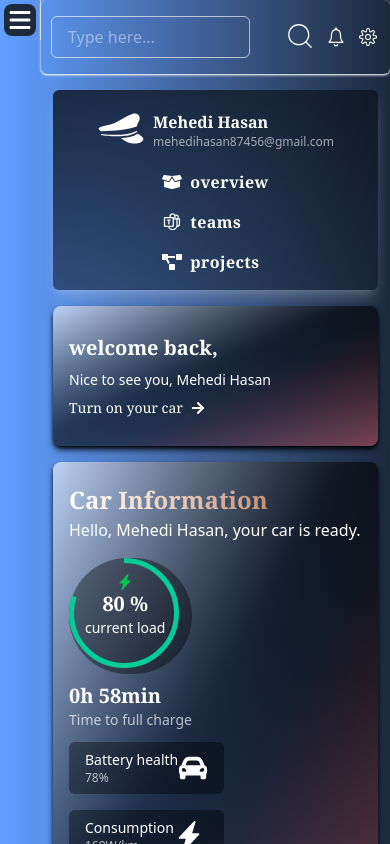
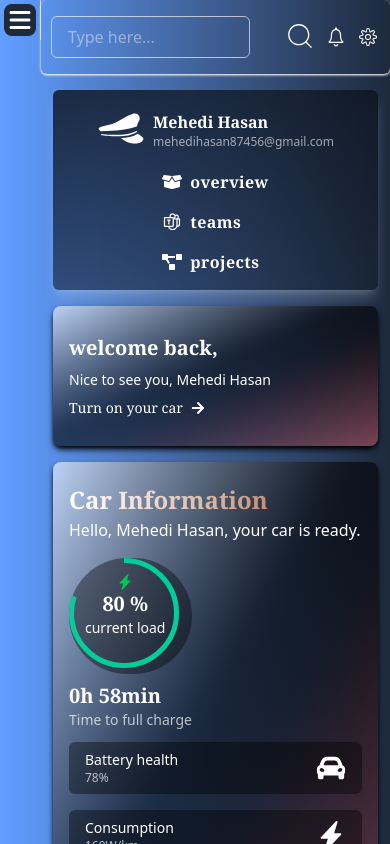
Before and after one commit to mehediweb01/Admin-Vision-Dashboard, a React (Vite) app: page /profile in a window 390 px wide. Shown: the top 844 px of the page. Built offline with nearby package versions, Linux system fonts and the light colour scheme.

Commit message:
Profile page complete

```diff
--- a/src/components/profile/CarInformation.jsx
+++ b/src/components/profile/CarInformation.jsx
@@ -24,7 +24,7 @@ const CarInformation = () => {
     },
   ];
   return (
-    <div className="h-full px-4 py-7 bg-gradient-to-br from-white/60 via-black/60 to-red-400/40 rounded-lg shadow-md shadow-black flex flex-col justify-start items-start gap-4">
+    <div className="w-full h-full px-4 py-7 bg-gradient-to-br from-white/60 via-black/60 to-red-400/40 rounded-lg shadow-md shadow-black flex flex-col justify-start items-start gap-4">
       <div>
         <h1 className="font-bold font-serif text-2xl leading-5 text-transparent bg-clip-text bg-gradient-to-r from-white to-orange-500/60">
           Car Information
@@ -33,7 +33,7 @@ const CarInformation = () => {
           Hello, Mehedi Hasan, your car is ready.
         </p>
       </div>
-      <div className="flex sm:flex-row flex-col justify-between items-start gap-3">
+      <div className="w-full flex sm:flex-row flex-col justify-between items-start gap-3">
         <div>
           <div className="space-y-2">
             <div className="relative bg-black/40 rounded-full">
@@ -60,10 +60,13 @@ const CarInformation = () => {
             </div>
           </div>
         </div>
-        <div className="grid grid-cols-1 lg:grid-cols-2 gap-4">
+        <div className="w-full grid grid-cols-1 lg:grid-cols-2 gap-4">
           {details.map((detail, index) => (
-            <div key={index} className="bg-black/40 rounded-md px-4 py-2">
-              <div className="flex justify-start items-center">
+            <div
+              key={index}
+              className="bg-black/40 rounded-md px-4 py-2 w-full"
+            >
+              <div className="flex justify-between items-center">
                 <div>
                   <h1 className="font-medium text-sm text-white">
                     {detail.title}
--- a/src/pages/Profile.jsx
+++ b/src/pages/Profile.jsx
@@ -31,7 +31,6 @@ const Profile = () => {
               <ProfileInformation />
             </div>
           </div>
-
           <div className="grid grid-cols-5 gap-4 mt-4">
             <div className="lg:col-span-1 col-span-5">
               <PlatformSetting />
```
